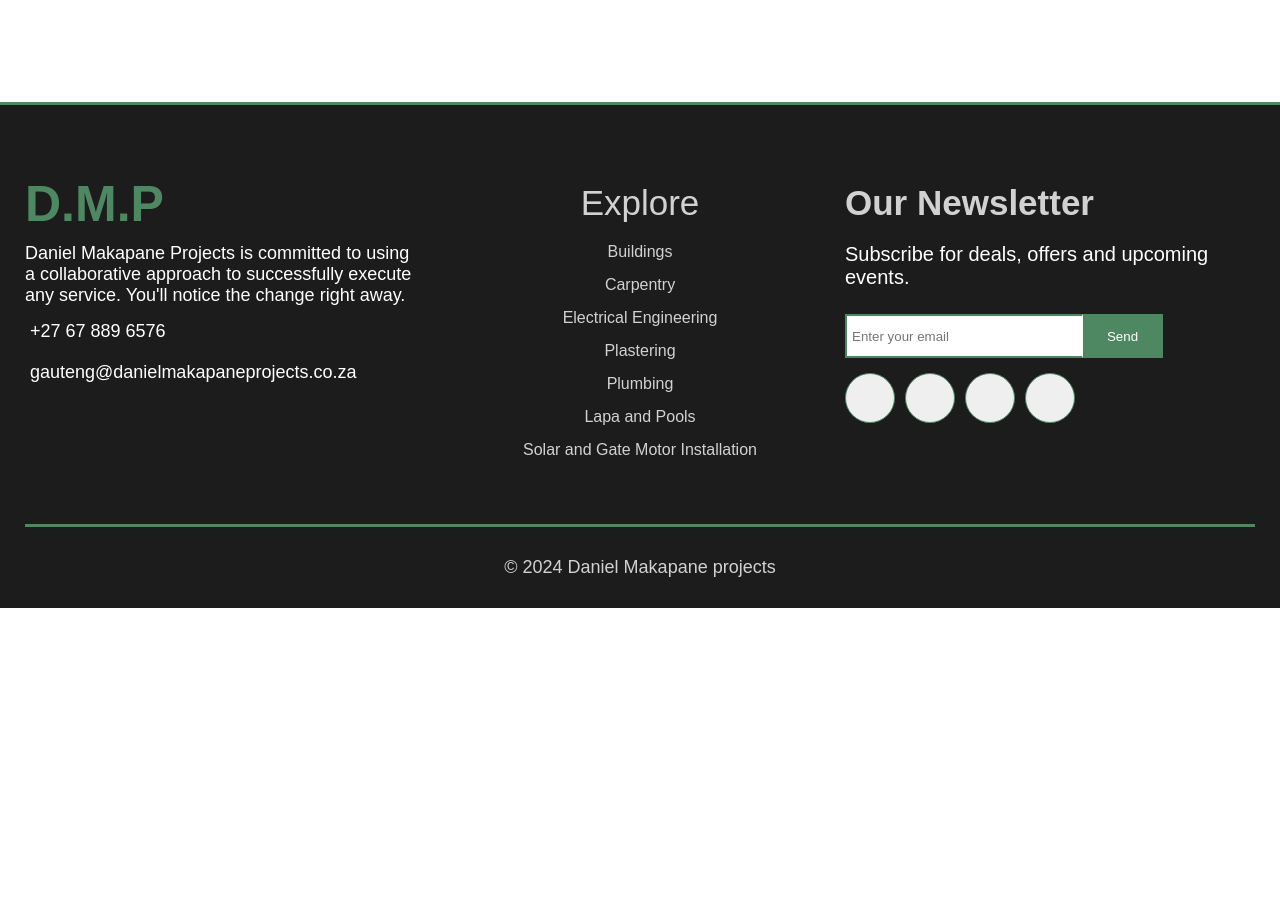
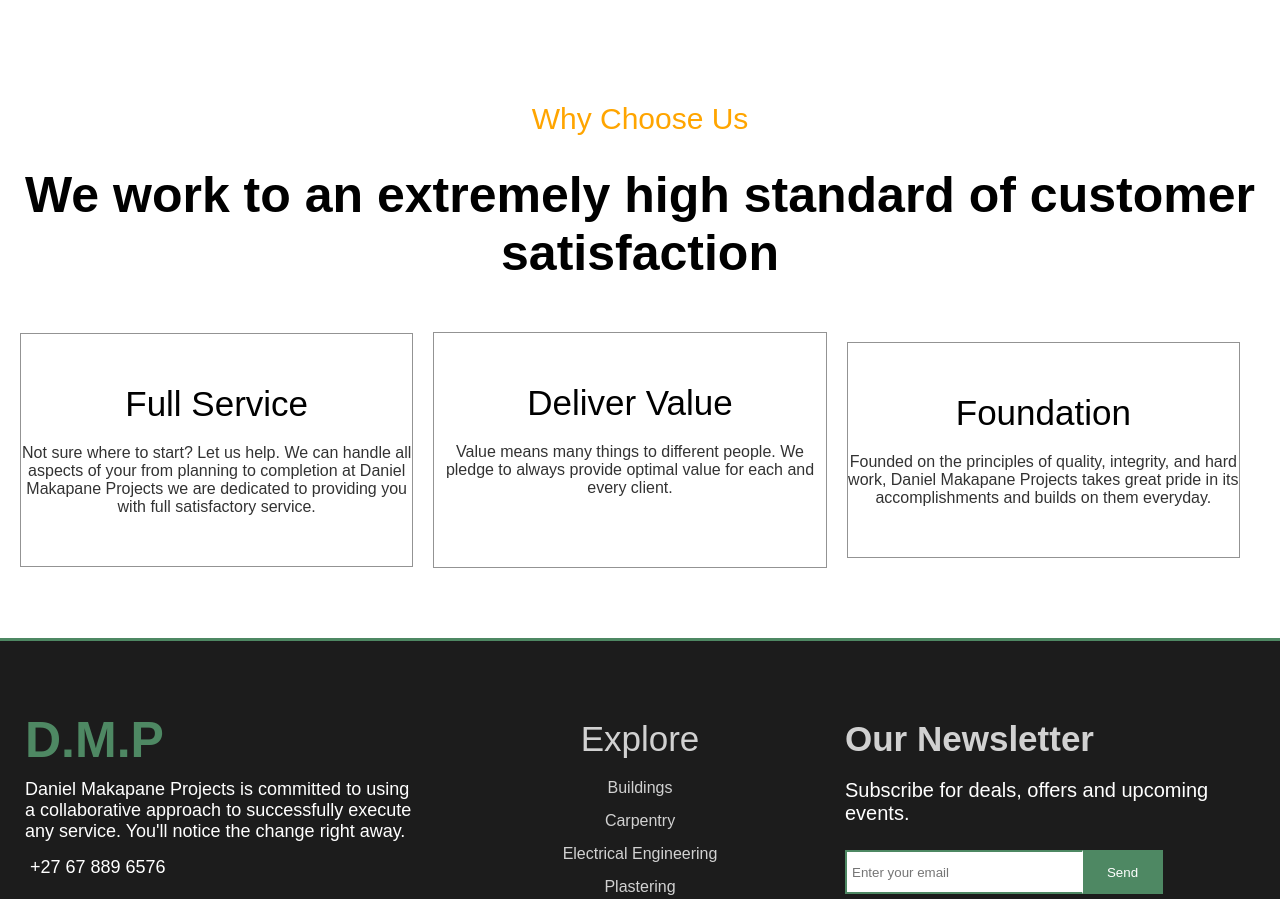
Before and after one commit to Roise-s/DMP, a React (Vite) app: page /about in a window 1280 px wide. Shown: the part 1372-2271 px from the top of the page. Before the commit the page ends 1980 px from the top, so only its background shows below. Built offline with nearby package versions, Linux system fonts and the light colour scheme.

Commit message:
done with choose

```diff
--- /dev/null
+++ b/src/component/aboutPages/choose/Choose.jsx
@@ -0,0 +1,35 @@
+import './choose.css'
+
+const Choose = () => {
+  return (
+    <div className='choose'>
+      <p className="wdshgdhgf11">Why Choose Us</p>
+      <p className="euireycvchv2">We work to an extremely high standard of customer satisfaction</p>
+      <div className="fDVF">
+        <div className="dnjkvhbbh45">
+            <img src="" alt="" className='dfnkjfbh5786'/>
+            <p className="dugydfb345">Full Service</p>
+            <p className="dkjbdfhb0984">
+            Not sure where to start? Let us help. We can handle all aspects of your from planning to completion at Daniel Makapane Projects we are dedicated to providing you with full satisfactory service.
+            </p>
+        </div>
+
+        <div className="dnjkvhbbh45">
+            <img src="" alt="" className='dfnkjfbh5786'/>
+            <p className="dugydfb345">Deliver Value</p>
+            <p className="dkjbdfhb09841">
+            Value means many things to different people. We pledge to always provide optimal value for each and every client.
+            </p>
+        </div>
+
+        <div className="dnjkvhbbh45">
+            <img src="" alt="" className='dfnkjfbh5786'/>
+            <p className="dugydfb345">Foundation</p>
+            <p className="dkjbdfhb0984">Founded on the principles of quality, integrity, and hard work, Daniel Makapane Projects takes great pride in its accomplishments and builds on them everyday.</p>
+        </div>
+      </div>
+    </div>
+  )
+}
+
+export default Choose
--- /dev/null
+++ b/src/component/aboutPages/choose/choose.css
@@ -0,0 +1,54 @@
+.choose {
+  margin-bottom: 70px;
+  display: flex;
+  flex-direction: column;
+  justify-content: center;
+  align-items: center;
+  margin-top: 30px;
+  font-family: Arial, Helvetica, sans-serif;
+}
+.choose .wdshgdhgf11 {
+  font-size: 30px;
+  color: orange;
+  margin-bottom: 30px;
+}
+.choose .euireycvchv2 {
+  text-align: center;
+  font-size: 50px;
+  margin-bottom: 50px;
+  font-weight: 600;
+}
+.choose .fDVF {
+  display: flex;
+  justify-content: center;
+  align-items: center;
+  padding: 0 20px;
+}
+.choose .fDVF .dnjkvhbbh45 {
+  display: flex;
+  flex-direction: column;
+  justify-content: center;
+  align-items: center;
+  flex: 1;
+  margin-right: 20px;
+  border: 1px solid rgba(114, 114, 114, 0.76);
+}
+.choose .fDVF .dnjkvhbbh45 .dugydfb345 {
+  font-size: 35px;
+  margin-bottom: 20px;
+  margin-top: 50px;
+}
+.choose .fDVF .dnjkvhbbh45 .dkjbdfhb0984 {
+  opacity: 0.8;
+  text-align: center;
+  margin-bottom: 50px;
+}
+.choose .fDVF .dnjkvhbbh45 .dkjbdfhb09841 {
+  opacity: 0.8;
+  text-align: center;
+  margin-bottom: 70px;
+}
+
+a {
+  text-decoration: none;
+}/*# sourceMappingURL=choose.css.map */
--- /dev/null
+++ b/src/component/aboutPages/choose/choose.scss
@@ -0,0 +1,61 @@
+.choose {
+    margin-bottom: 70px;
+    display: flex;
+    flex-direction: column;
+    justify-content: center;
+    align-items: center;
+    margin-top: 30px;
+    font-family: Arial, Helvetica, sans-serif;
+
+    .wdshgdhgf11 {
+        font-size: 30px;
+        color: orange;
+        margin-bottom: 30px;
+    }
+
+    .euireycvchv2 {
+        text-align: center;
+        font-size: 50px;
+        margin-bottom: 50px;
+        font-weight: 600;
+    }
+
+    .fDVF {
+        display: flex;
+        justify-content: center;
+        align-items: center;
+        padding: 0 20px;
+
+        .dnjkvhbbh45 {
+            display: flex;
+            flex-direction: column;
+            justify-content: center;
+            align-items: center;
+            flex: 1;
+            margin-right: 20px;
+            border: 1px solid rgba(114, 114, 114, 0.76);
+
+            .dugydfb345 {
+                font-size: 35px;
+                margin-bottom: 20px;
+                margin-top: 50px;
+            }
+
+            .dkjbdfhb0984 {
+                opacity: 0.8;
+                text-align: center;
+                margin-bottom: 50px;
+            }
+
+            .dkjbdfhb09841 {
+                opacity: 0.8;
+                text-align: center;
+                margin-bottom: 70px;
+            }
+        }
+    }
+}
+
+a {
+    text-decoration: none;
+}
--- a/src/pages/about.jsx
+++ b/src/pages/about.jsx
@@ -3,6 +3,7 @@ import Head from '../component/header/Head'
 import Footer from '../component/footer/Footer'
 import Mainone from '../component/aboutPages/main/mainone'
 import Years from '../component/aboutPages/years/Years'
+import Choose from '../component/aboutPages/choose/Choose'
 
 const About = () => {
   return (
@@ -10,6 +11,7 @@ const About = () => {
       <Head />
       <Mainone />
       <Years />
+      <Choose />
       <Footer />
     </>
   )
```
Also changed, not shown: 1 other file (tests, documents, lock files or other folders).
